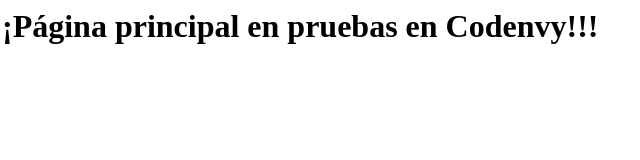
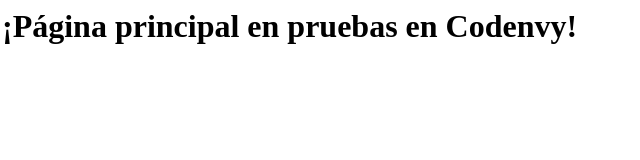
Before and after one commit to carloque/carloque.github.io, a plain HTML site: page index.html in a window 1280 px wide. Shown: the full height of the page, 6-646 px from the left. Drawn offline with Linux system fonts and the light colour scheme.

Commit message:
master: status update!

```diff
--- a/index.html
+++ b/index.html
@@ -1,5 +1,5 @@
 <html>
   <body>
-    <h1 text-align="center">¡P&aacute;gina principal en pruebas en Codenvy!!!</h1>
+    <h1 text-align="center">¡P&aacute;gina principal en pruebas en Codenvy!</h1>
   </body>
 </html>
```
